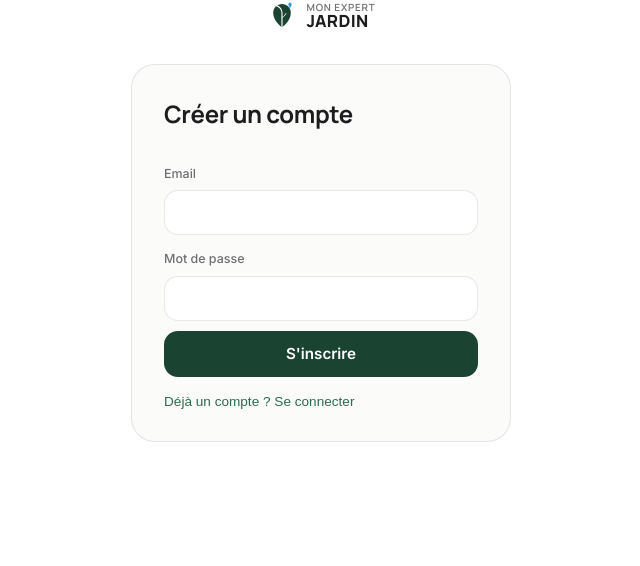
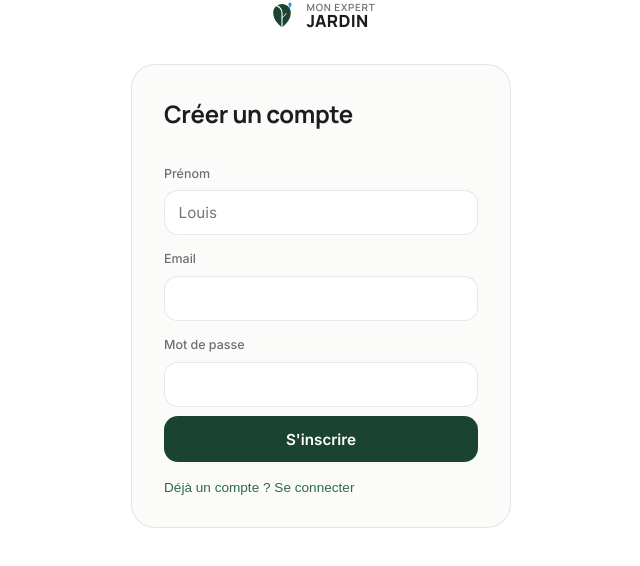
Before and after one commit to louissd45/coach-gazon, a React (Vite) app: page / in a window 1280 px wide. Both pictures are taken after a click on the button "Pas encore de compte ? S'inscrire". Shown: the top 566 px of the page, without its empty margins (319-959 px from the left). Built offline with nearby package versions, Linux system fonts and the light colour scheme; no server answers.

Commit message:
Email de bienvenue automatique a l'inscription

```diff
--- a/src/components/auth/AuthForm.jsx
+++ b/src/components/auth/AuthForm.jsx
@@ -2,31 +2,30 @@ import { useState } from 'react';
 import { supabase } from '../../services/supabaseClient';
 
 export default function AuthForm() {
-  const [mode, setMode] = useState('signin'); // 'signin' | 'signup'
+  const [mode, setMode] = useState('signin');
   const [email, setEmail] = useState('');
   const [password, setPassword] = useState('');
+  const [prenom, setPrenom] = useState('');
   const [error, setError] = useState(null);
   const [loading, setLoading] = useState(false);
-  const [confirmationSent, setConfirmationSent] = useState(false);
 
   const handleSubmit = async (e) => {
     e.preventDefault();
     setError(null);
     setLoading(true);
-
     try {
       if (mode === 'signup') {
-        const { error: signUpError } = await supabase.auth.signUp({
-          email,
-          password,
-        });
+        const { data, error: signUpError } = await supabase.auth.signUp({ email, password });
         if (signUpError) throw signUpError;
-        setConfirmationSent(true);
+
+        // Envoyer email de bienvenue
+        if (data?.user) {
+          supabase.functions.invoke('send-welcome-email', {
+            body: { email, prenom }
+          }).catch(err => console.error('Welcome email error:', err));
+        }
       } else {
-        const { error: signInError } = await supabase.auth.signInWithPassword({
-          email,
-          password,
-        });
+        const { error: signInError } = await supabase.auth.signInWithPassword({ email, password });
         if (signInError) throw signInError;
       }
     } catch (err) {
@@ -36,20 +35,22 @@ export default function AuthForm() {
     }
   };
 
-  if (confirmationSent) {
-    return (
-      <div className="auth-form">
-        <p>
-          Un email de confirmation a été envoyé à <strong>{email}</strong>.
-          Cliquez sur le lien reçu pour activer votre compte.
-        </p>
-      </div>
-    );
-  }
-
   return (
     <form className="auth-form" onSubmit={handleSubmit}>
       <h2>{mode === 'signin' ? 'Connexion' : 'Créer un compte'}</h2>
+
+      {mode === 'signup' && (
+        <>
+          <label htmlFor="prenom">Prénom</label>
+          <input
+            id="prenom"
+            type="text"
+            placeholder="Louis"
+            value={prenom}
+            onChange={(e) => setPrenom(e.target.value)}
+          />
+        </>
+      )}
 
       <label htmlFor="email">Email</label>
       <input
@@ -59,7 +60,6 @@ export default function AuthForm() {
         onChange={(e) => setEmail(e.target.value)}
         required
       />
-
       <label htmlFor="password">Mot de passe</label>
       <input
         id="password"
@@ -69,25 +69,12 @@ export default function AuthForm() {
         minLength={6}
         required
       />
-
-      {error && (
-        <p className="auth-form__error" role="alert">
-          {error}
-        </p>
-      )}
-
+      {error && <p className="auth-form__error" role="alert">{error}</p>}
       <button className="btn-primary" type="submit" disabled={loading}>
         {loading ? 'Chargement...' : mode === 'signin' ? 'Se connecter' : "S'inscrire"}
       </button>
-
-      <button
-        type="button"
-        className="auth-form__switch"
-        onClick={() => setMode(mode === 'signin' ? 'signup' : 'signin')}
-      >
-        {mode === 'signin'
-          ? "Pas encore de compte ? S'inscrire"
-          : 'Déjà un compte ? Se connecter'}
+      <button type="button" className="auth-form__switch" onClick={() => setMode(mode === 'signin' ? 'signup' : 'signin')}>
+        {mode === 'signin' ? "Pas encore de compte ? S'inscrire" : 'Déjà un compte ? Se connecter'}
       </button>
     </form>
   );
```
